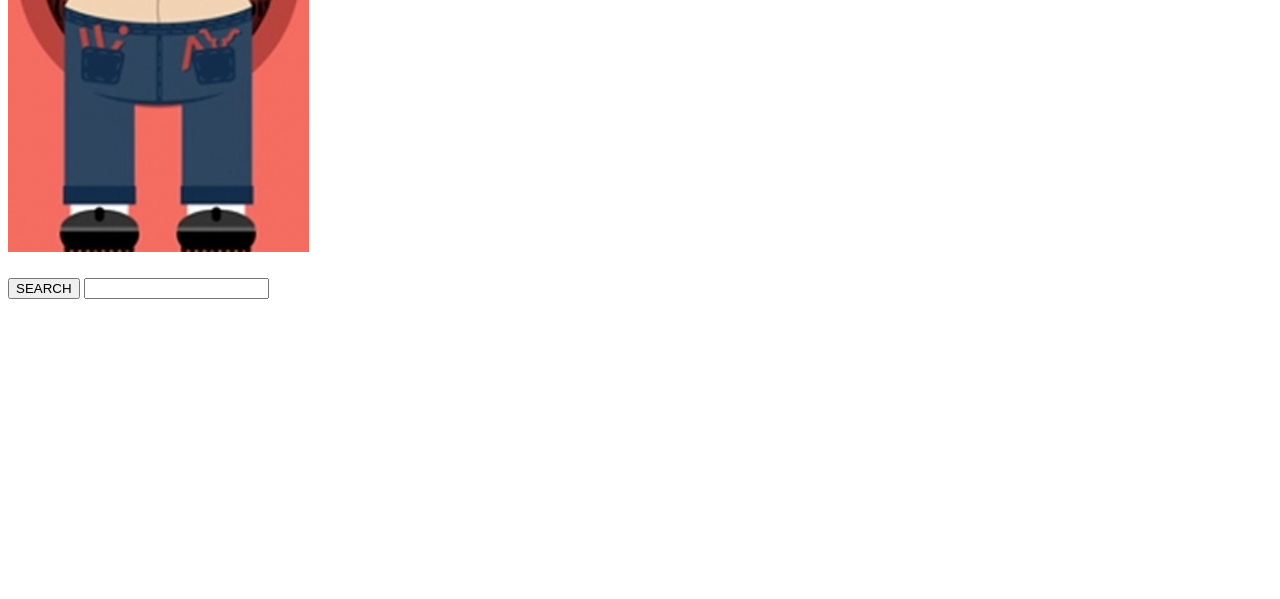
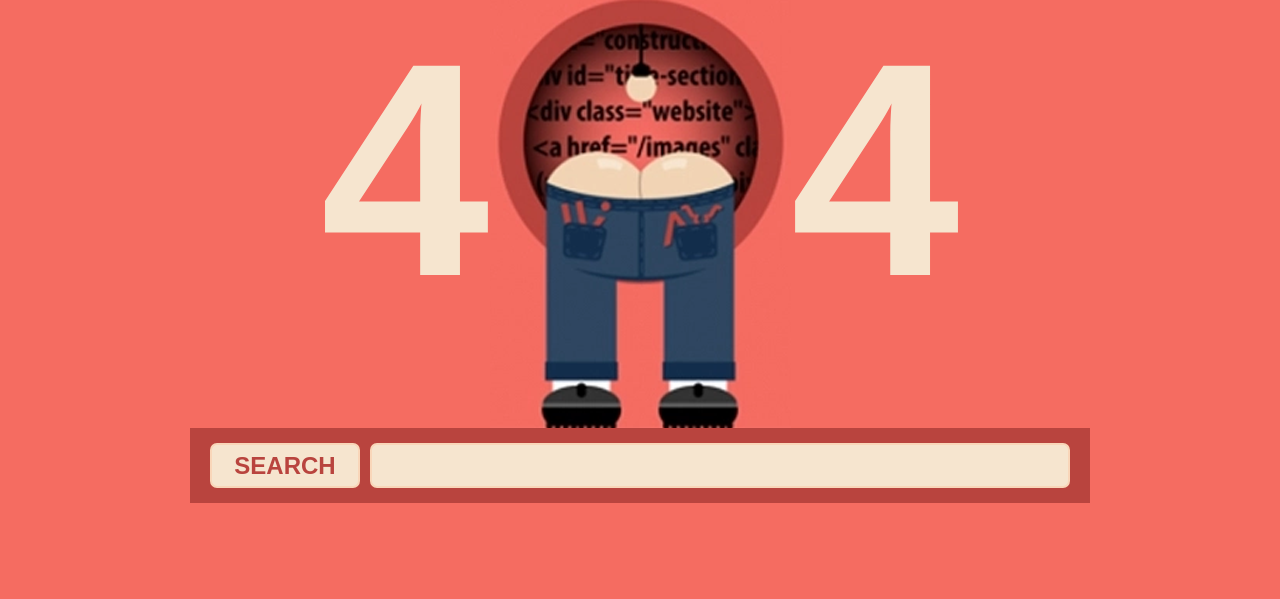
Before and after one commit to PauliusJaras/02-yikes, a website: page index.html in a window 1280 px wide. Shown: the part 201-800 px from the top of the page. Drawn offline with Linux system fonts and the light colour scheme.

Commit message:
style update

```diff
--- a/css/main.css
+++ b/css/main.css
@@ -0,0 +1,65 @@
+body{
+    display: flex;
+    justify-content: center;
+    align-items: center;
+    background: #f56c61;
+    font-family: Arial, Helvetica, sans-serif;
+    color: #f6e5cf;
+    margin: 0;
+    padding: 0;
+    height: 100vh;
+}
+
+main{
+    display: flex;
+    flex-direction: column;
+    justify-items: center;
+    align-items: center;
+}
+
+div{
+    display: flex;
+    justify-content: center;
+    align-items: center;
+}
+
+p{
+    font-size: 2.2em;
+    margin: 50px 0 10px 0;
+    font-weight: 500;
+}
+
+h1{
+    font-size: 19em;
+    margin: 0;
+    margin-bottom: 84px;
+}
+
+img{
+}
+
+.sbar{
+    background: #b9443e;
+    width: 900px;
+    height: 75px;
+}
+
+button{
+    color: #b9443e;
+    background: #f6e5cf;
+    border: solid 2px #f9d6b9;
+    border-radius: 7px;
+    width: 150px;
+    height: 45px;
+    margin-right: 10px;
+    font-size: 1.5em;
+    font-weight: 600;
+}
+
+input {
+    background: #f6e5cf;
+    border: solid 2px #f9d6b9;
+    border-radius: 7px;
+    width: 700px;
+    height: 45px;
+}
--- a/index.html
+++ b/index.html
@@ -9,13 +9,13 @@
 </head>
 <body>
     <main>
-        <p></p>
+        <p>Yikes! No one wants to see that. But we're working on it.</p>
         <div>
-            <h1></h1>
+            <h1>4</h1>
             <img src="./css/img/main.png" alt="404 page not found">
-            <h1></h1>
+            <h1>4</h1>
         </div>
-        <div>
+        <div class="sbar">
             <button>SEARCH</button>
             <input type="search" id="site-search" name="q">
         </div>
```
